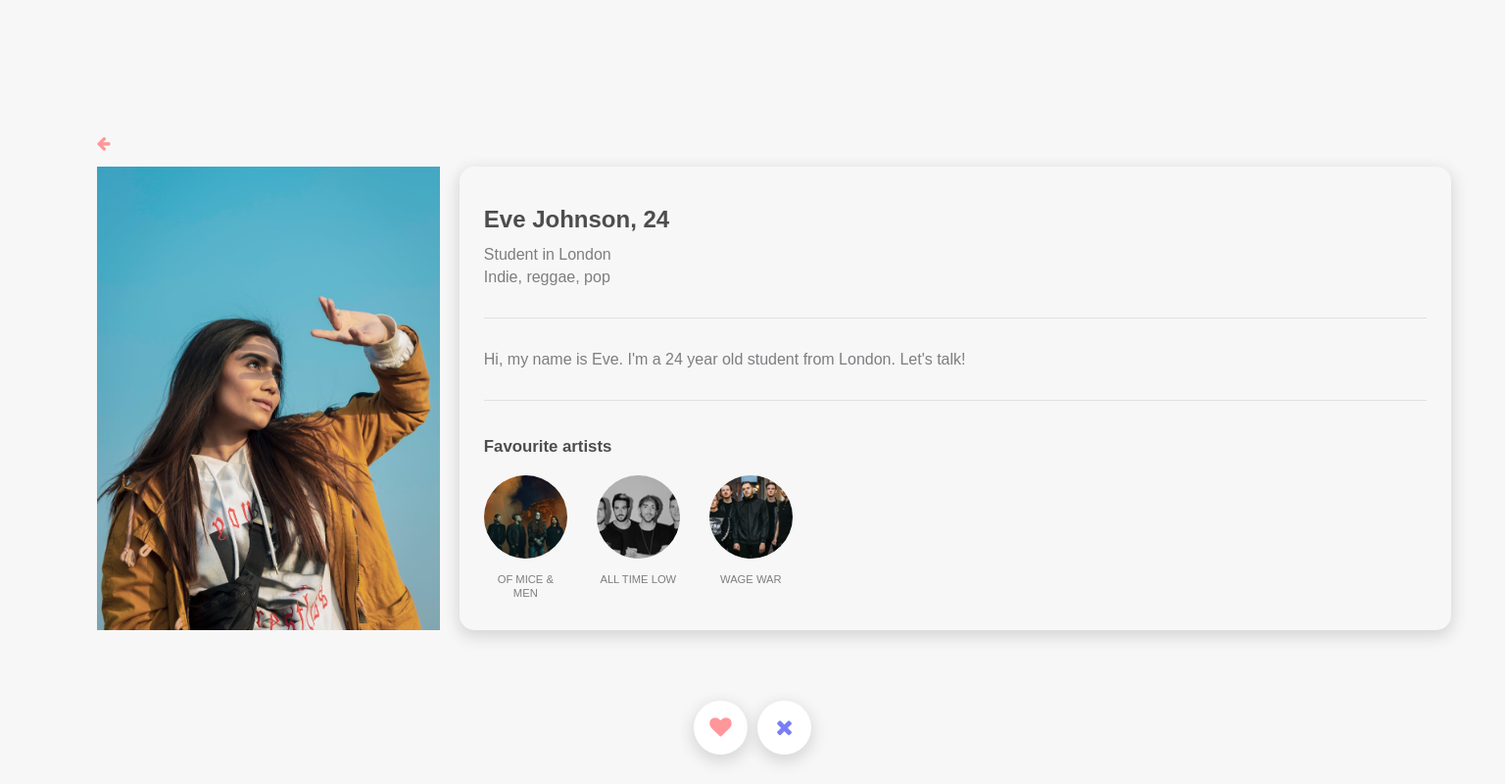
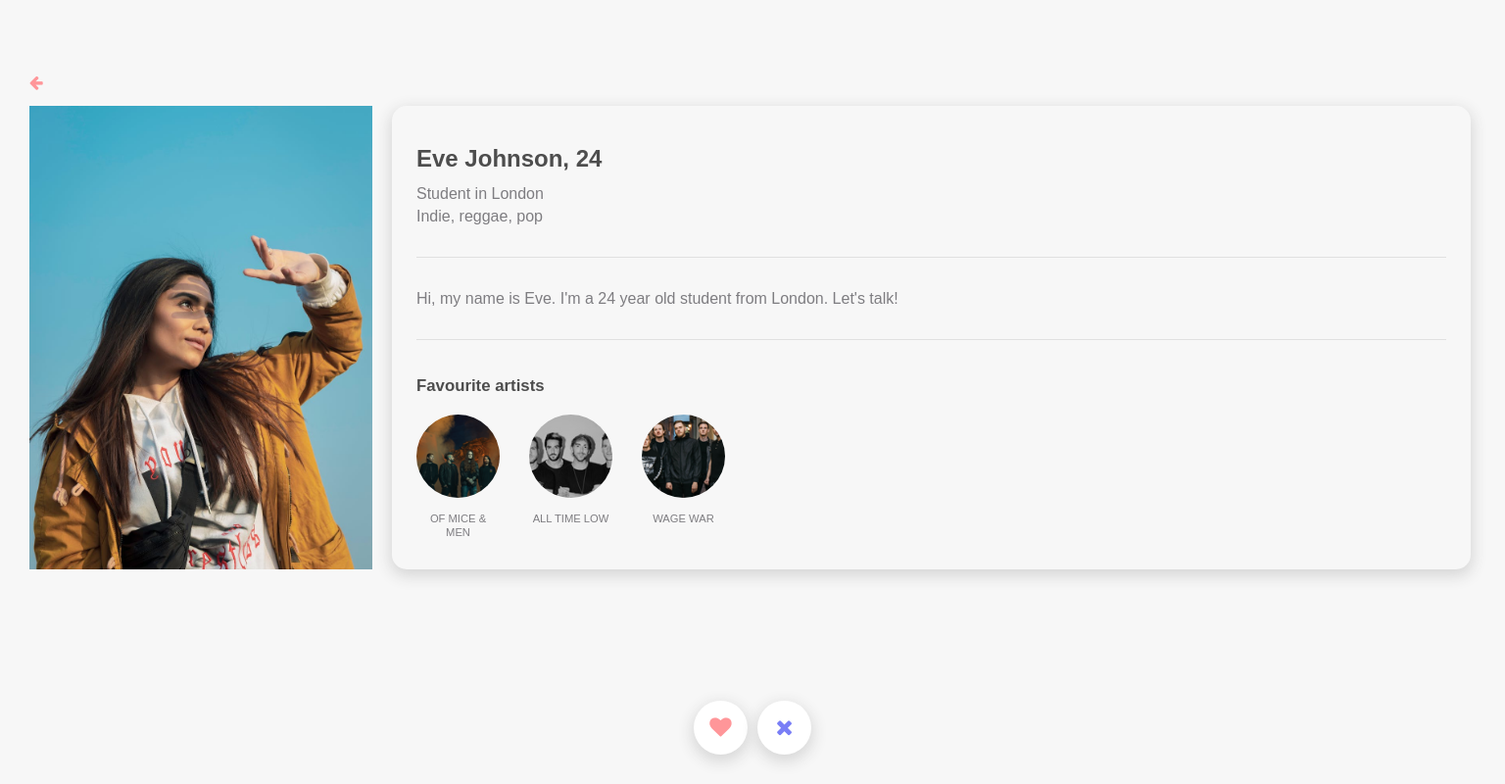
Before and after one commit to KarinMeijvogel/fe-assessment-2, a website: page profile-eve.html in a window 1536 px wide. Shown: the whole page at 98% size. Drawn offline with Linux system fonts and the light colour scheme.

Commit message:
:lipstick: Updated desktop version of userprofiles

```diff
--- a/styles/general.css
+++ b/styles/general.css
@@ -144,12 +144,12 @@ nav ul img {
         border-radius: 15px;
     }
 
-    /* bottom nav */
+    /* nav */
     nav > img:first-of-type {
         width: 150px;
         align-self: center;
         display: block;
-        margin: 0;
+        margin: 0 -30px;
         opacity: 1;
     }
 
--- a/styles/profile.css
+++ b/styles/profile.css
@@ -1,9 +1,13 @@
 @import "general.css";
 
 /* profile */
+body {
+    padding: 0;
+}
+
 main {
     width: 100%;
-    padding: 25px;
+    padding: 0 25px;
 }
 
 /* photo */
@@ -82,16 +86,12 @@ main > button:first-of-type {
 }
 
 /* desktop */
-@media only screen and (min-width: 900px) {
-    body {
-        padding: 20px;
-    }
+@media only screen and (min-width: 800px) {
     main {
         max-width: 1150px;
         width: calc(100% - 400px - 35px);
-        margin: 10% 400px;
+        margin: 7% 400px;
         position: relative;
-        padding: 0 25px;
         box-shadow: 0 5px 15px 2px #d6d6d6;
     }
 
@@ -116,10 +116,3 @@ main > button:first-of-type {
         padding-bottom: 30px;
     }
 }
-
-@media only screen and (min-width: 1400px) {
-    main {
-        width: calc(100% - 30% - 35px);
-        margin: 10% auto auto 30%;
-    }
-}
```
